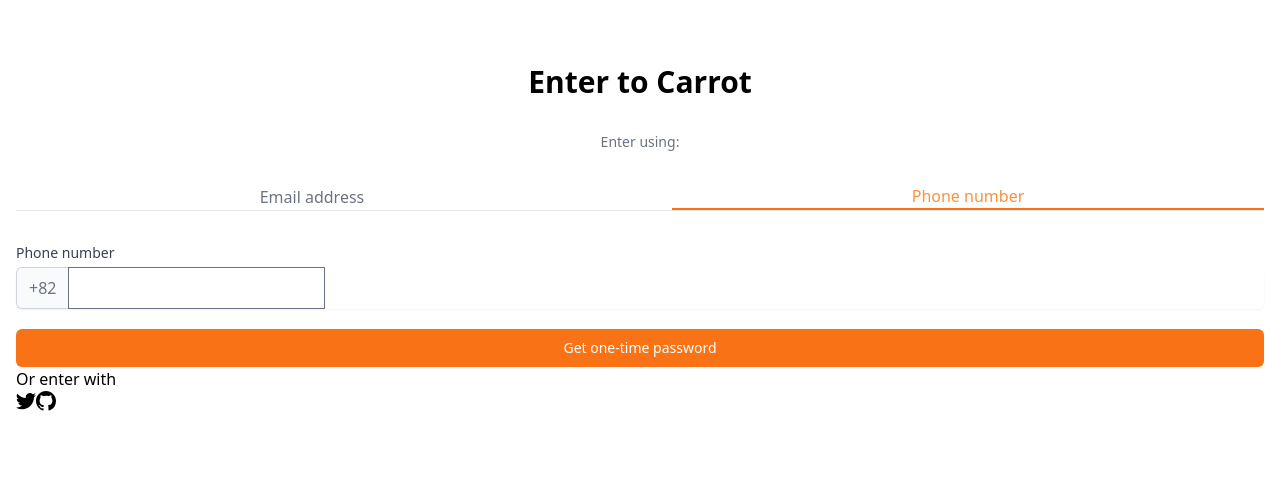
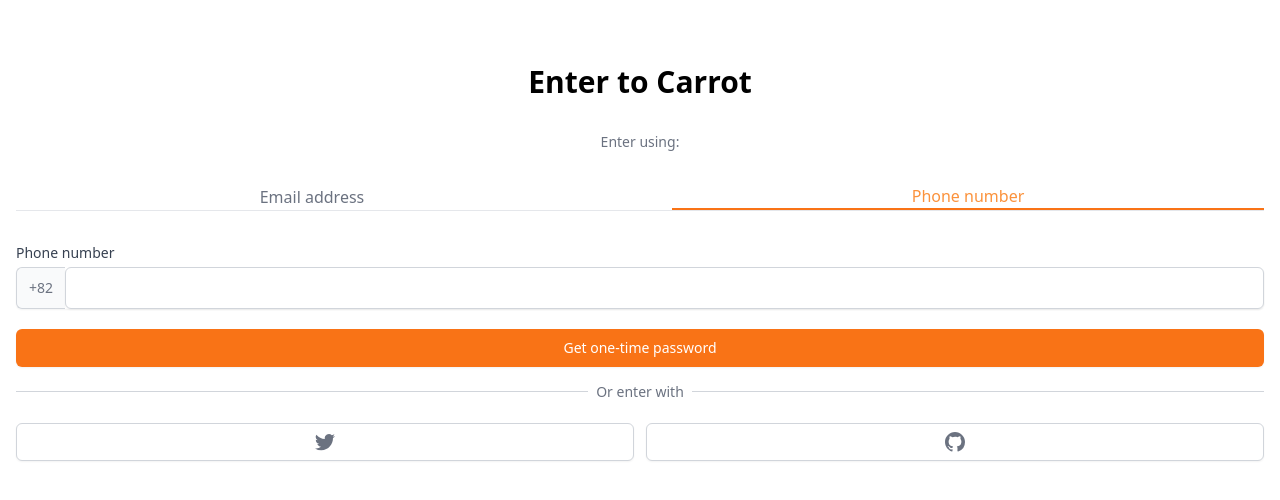
Before and after one commit to helloljho/carrot-market-clone-coding, a Next.js app: page /enter in a window 1280 px wide. Both pictures are taken after a click on the button "Phone number". Shown: the top 500 px of the page. Built offline with nearby package versions, Linux system fonts and the light colour scheme.

Commit message:
fix : enter page layout

```diff
--- a/pages/enter.tsx
+++ b/pages/enter.tsx
@@ -54,28 +54,33 @@
             ) : null}
             {method === 'phone' ? (
               <div className="flex rounded-md shadow-sm">
-                <span className="flex items-center justify-center rounded-l-md px-3 border border-r-0 border-gray-300 bg-gray-50 text-gray-500 select-none">
+                <span className="flex items-center justify-center rounded-l-md px-3 border border-r-0 border-gray-300 bg-gray-50 text-gray-500 select-none text-sm">
                   +82
                 </span>
-                <input type="number" required />
+                <input
+                  type="number"
+                  className="appearance-none w-full px-3 py-2 border border-gray-300 rounded-md rounded- e shadow-sm placeholder-gray-400 focus:outline-none focus:ring-orange-500 focus:border-orange-500"
+                  required
+                />
               </div>
             ) : null}
           </div>
-          <button className="mt-5 bg-orange-500 hover:bg-orange-600 text-white py-2 px-4 border border-transparent rounded-md shadow-sm text-sm font-medium focus:ring-2 focus:ring-offset-2 focus:ring-orange-500 focus:outline-none focus:transition">
+          <button className="mt-5 bg-orange-500 hover:bg-orange-600 text-white py-2 px-4 border border-transparent rounded-md  shadow-sm text-sm font-medium focus:ring-2 focus:ring-offset-2 focus:ring-orange-500 focus:outline-none focus:transition">
             {method === 'email' ? 'Get login link' : null}
             {method === 'phone' ? 'Get one-time password' : null}
           </button>
         </form>
-        <div>
-          <div>
-            <div />
-
-            <div>
-              <span>Or enter with</span>
+        <div className="mt-6">
+          <div className="relative">
+            <div className="absolute w-full border-t border-gray-300" />
+            <div className="relative -top-3 text-center">
+              <span className="bg-white px-2 text-sm text-gray-500">
+                Or enter with
+              </span>
             </div>
           </div>
-          <div>
-            <button>
+          <div className="grid grid-cols-2 mt-2 gap-3">
+            <button className="flex justify-center items-center py-2 px-4 border border-gray-300 rounded-md shadow-sm bg-white text-sm font-medium text-gray-500 hover:bg-gray-50">
               <svg
                 className="w-5 h-5"
                 aria-hidden="true"
@@ -85,7 +90,7 @@
                 <path d="M6.29 18.251c7.547 0 11.675-6.253 11.675-11.675 0-.178 0-.355-.012-.53A8.348 8.348 0 0020 3.92a8.19 8.19 0 01-2.357.646 4.118 4.118 0 001.804-2.27 8.224 8.224 0 01-2.605.996 4.107 4.107 0 00-6.993 3.743 11.65 11.65 0 01-8.457-4.287 4.106 4.106 0 001.27 5.477A4.073 4.073 0 01.8 7.713v.052a4.105 4.105 0 003.292 4.022 4.095 4.095 0 01-1.853.07 4.108 4.108 0 003.834 2.85A8.233 8.233 0 010 16.407a11.616 11.616 0 006.29 1.84" />
               </svg>
             </button>
-            <button>
+            <button className="flex justify-center items-center py-2 px-4 border border-gray-300 rounded-md shadow-sm bg-white text-sm font-medium text-gray-500 hover:bg-gray-50">
               <svg
                 className="w-5 h-5"
                 aria-hidden="true"
```
